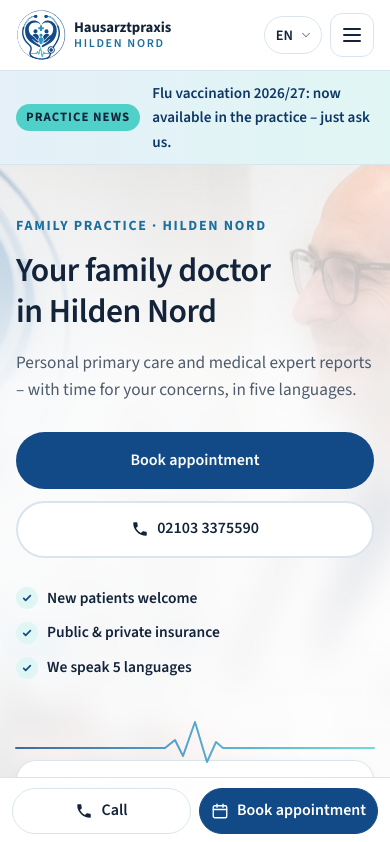
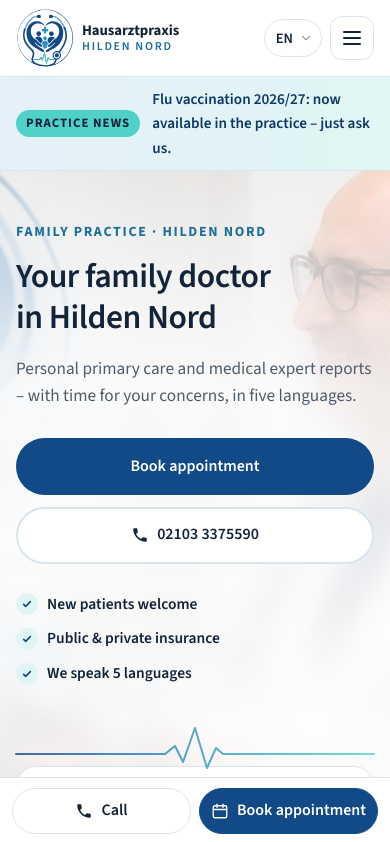
Before and after one commit to reinlanddigitalwerk-max/Doctor-clinc-hussien-, a plain HTML site: page index.html in a window 390 px wide. Shown: the top 842 px of the page. Drawn offline with Linux system fonts and the light colour scheme.

Commit message:
Enlarge the logo further
80 px in the header (58 px on phones), 72 px in the footer; header height and
scroll padding adjusted. Header still fits on one line in all seven languages.

Co-Authored-By: Claude Opus 5.5 <noreply@anthropic.com>
Claude-Session: https://claude.ai/code/session_016MXsZxmC1xABmpVb5648Lo

```diff
--- a/css/styles.css
+++ b/css/styles.css
@@ -64,7 +64,7 @@
 *, *::before, *::after { box-sizing: border-box; }
 
 .i18n-pending body { visibility: hidden; }
-html { scroll-behavior: smooth; scroll-padding-top: 100px; -webkit-text-size-adjust: 100%; }
+html { scroll-behavior: smooth; scroll-padding-top: 116px; -webkit-text-size-adjust: 100%; }
 @media (prefers-reduced-motion: reduce) { html { scroll-behavior: auto; } }
 
 body {
@@ -137,11 +137,11 @@ p { margin: 0 0 1em; }
   -webkit-backdrop-filter: saturate(1.4) blur(10px);
   border-bottom: 1px solid var(--line);
 }
-.header-inner { display: flex; align-items: center; gap: 20px; min-height: 88px; }
+.header-inner { display: flex; align-items: center; gap: 20px; min-height: 100px; }
 
 .brand { display: inline-flex; align-items: center; gap: 14px; text-decoration: none; color: var(--ink); flex-shrink: 0; }
 .brand-text { display: flex; flex-direction: column; line-height: 1.15; }
-.brand-text strong { font-size: 1.2rem; font-weight: 700; letter-spacing: -0.005em; }
+.brand-text strong { font-size: 1.3rem; font-weight: 700; letter-spacing: -0.005em; }
 .brand-text span { font-size: .78rem; letter-spacing: .14em; text-transform: uppercase; color: var(--sky-text); font-weight: 600; }
 
 .main-nav { display: flex; gap: 2px; margin-inline-start: auto; }
@@ -690,13 +690,13 @@ a.card { display: block; color: inherit; text-decoration: none; }
 @media (max-width: 600px) {
   body { font-size: 1rem; }
   .container { padding-inline: 16px; }
-  .header-inner { gap: 10px; min-height: 70px; }
+  .header-inner { gap: 10px; min-height: 76px; }
   .header-tools { gap: 8px; }
   .header-tools .btn-sm, .status-chip { display: none; }
   .lang-btn svg:first-child { display: none; }
   .lang-btn { padding: 0 8px 0 11px; }
   .brand { gap: 8px; min-width: 0; }
-  .brand img, .brand .logo-mark { width: 50px; height: 50px; }
+  .brand img, .brand .logo-mark { width: 58px; height: 58px; }
   .brand-text strong { font-size: .92rem; }
   .brand-text span { font-size: .75rem; }
   .cards, .cards-3, .team-grid, .gallery, .steps, .contact-cards, .routes, .footer-grid { grid-template-columns: 1fr; }
--- a/js/app.js
+++ b/js/app.js
@@ -106,7 +106,7 @@
       '<a class="skip-link" href="#main" data-i18n="a11y.skip">' + t("a11y.skip") + "</a>" +
       '<header class="site-header"><div class="container header-inner">' +
         '<a class="brand" href="index.html" aria-label="' + P.name + '">' +
-          logo(64, true) +
+          logo(80, true) +
           '<span class="brand-text"><strong>Hausarztpraxis</strong><span>Hilden Nord</span></span>' +
         "</a>" +
         '<nav class="main-nav" id="main-nav" aria-label="Hauptnavigation">' + nav +
@@ -168,7 +168,7 @@
       '<footer class="site-footer"><div class="container">' +
         '<div class="footer-grid">' +
           '<div class="footer-brand">' +
-            '<a class="brand" href="index.html">' + logo(60) +
+            '<a class="brand" href="index.html">' + logo(72) +
             '<span class="brand-text"><strong>Hausarztpraxis</strong><span>Hilden Nord</span></span></a>' +
             '<p class="footer-doctor"><strong>' + P.doctor + '</strong><br><span data-i18n="role.doctor">' + t("role.doctor") + "</span></p>" +
             '<p data-i18n="footer.tagline">' + t("footer.tagline") + "</p>" +
```
